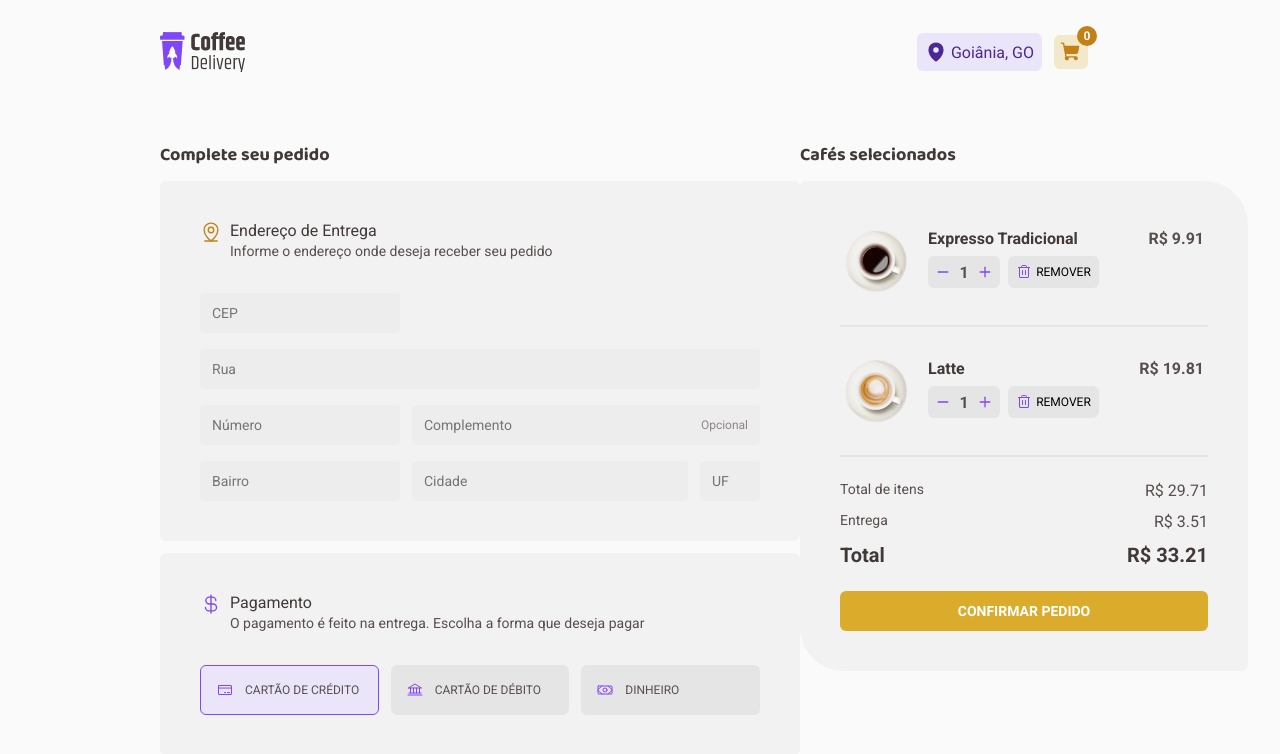
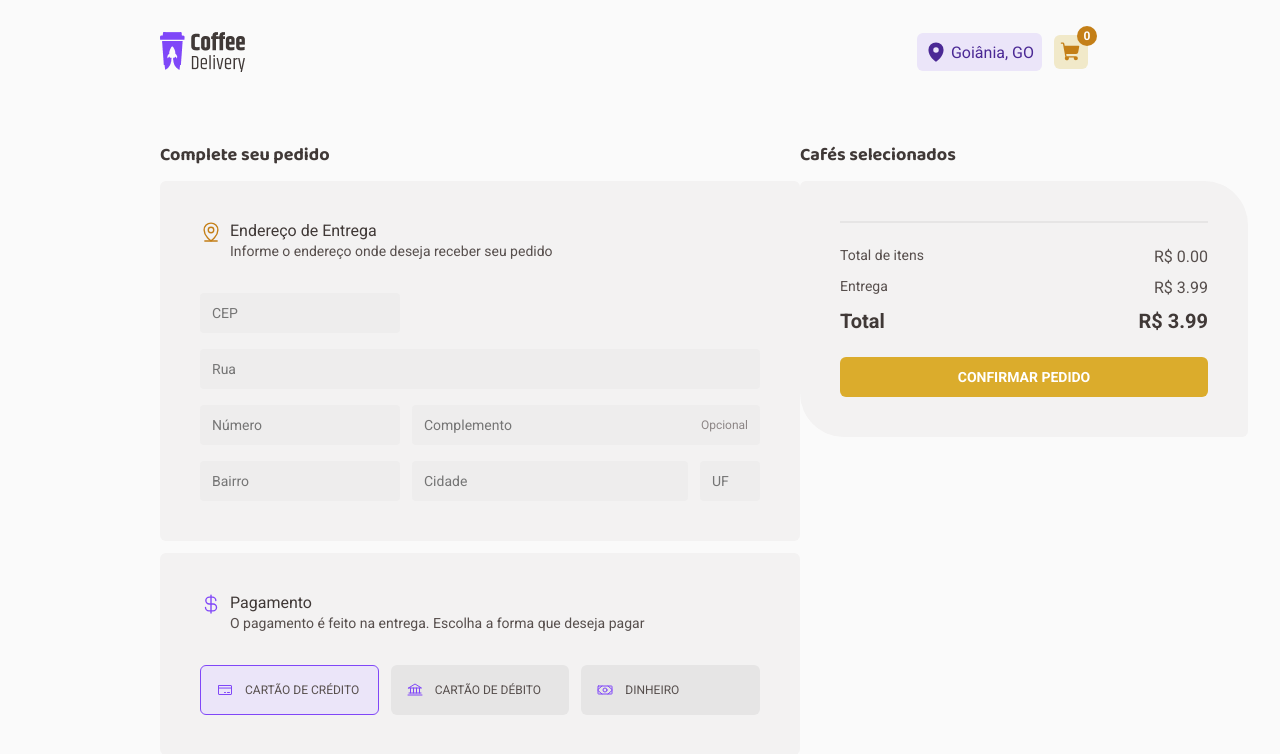
Before and after one commit to Lucasplpx/coffe-delivery, a React (Vite) app: page /checkout in a window 1280 px wide. Shown: the top 754 px of the page. Built offline with nearby package versions, Linux system fonts and the light colour scheme.

Commit message:
atualizacao logica

```diff
--- a/src/components/Carrinho/index.tsx
+++ b/src/components/Carrinho/index.tsx
@@ -1,6 +1,5 @@
 import { Counter } from '../Counter';
 import { ButtonTrash } from '../ButtonTrash';
-import americanoIcon from '../../assets/img/americano.png';
 
 import {
   ActionsContainer,
@@ -14,9 +13,22 @@ interface CarrinhoProps {
   title: string;
   price: number;
   iconCoffe: string;
+  quantity: number;
+
+  onClickMinus: () => void;
+  onClickPlus: () => void;
+  handleRemove: () => void;
 }
 
-export function Carrinho({ title, price, iconCoffe }: CarrinhoProps) {
+export function Carrinho({
+  title,
+  price,
+  iconCoffe,
+  quantity,
+  onClickMinus,
+  onClickPlus,
+  handleRemove,
+}: CarrinhoProps) {
   return (
     <CarrinhoContainer>
       <Info>
@@ -24,8 +36,10 @@ export function Carrinho({ title, price, iconCoffe }: CarrinhoProps) {
         <Details>
           <Title>{title}</Title>
           <ActionsContainer>
-            <Counter>{1}</Counter>
-            <ButtonTrash />
+            <Counter onClickMinus={onClickMinus} onClickPlus={onClickPlus}>
+              {quantity}
+            </Counter>
+            <ButtonTrash onClick={handleRemove} />
           </ActionsContainer>
         </Details>
       </Info>
--- a/src/components/ResumePayment/index.tsx
+++ b/src/components/ResumePayment/index.tsx
@@ -15,15 +15,15 @@ export function ResumePayment({
     <ResumePaymentContainer>
       <ContainerItem>
         <p>Total de itens</p>
-        <span>R$ {itensTotal}</span>
+        <span>R$ {itensTotal.toFixed(2)}</span>
       </ContainerItem>
       <ContainerItem>
         <p>Entrega</p>
-        <span>R$ {deliveryTotal}</span>
+        <span>R$ {deliveryTotal.toFixed(2)}</span>
       </ContainerItem>
       <ContainerItem>
         <p>Total</p>
-        <span>R$ {total}</span>
+        <span>R$ {total.toFixed(2)}</span>
       </ContainerItem>
     </ResumePaymentContainer>
   );
--- a/src/contexts/useCart.tsx
+++ b/src/contexts/useCart.tsx
@@ -16,8 +16,10 @@ interface Product {
 interface CartContextProps {
   products: Product[];
   amountProducts: number;
+  totalProducts: number;
   handleAddProductCart: (id: string) => void;
   handleRemoveProductCart: (id: string) => void;
+  handleDeleteProductCart: (id: string) => void;
 }
 
 const CartContext = createContext({} as CartContextProps);
@@ -89,7 +91,7 @@ export function CartContextProvider({ children }: CartContextProviderProps) {
   const [cartState, dispatch] = useReducer(
     (state: CartState, action: any) => {
       switch (action.type) {
-        case 'ADD_PRODUCT_CART': {
+        case 'ADD_AMOUNT_PRODUCT_CART': {
           return produce(state, (draft) => {
             const index = draft.products.findIndex(
               (product) => product.id === action.payload.id
@@ -106,11 +108,18 @@ export function CartContextProvider({ children }: CartContextProviderProps) {
               );
             }
 
+            const productsFiltered = draft.products.filter(
+              (product) => product.quantity > 0
+            );
+            draft.totalProducts = productsFiltered.reduce((acc, next) => {
+              return acc + next.price;
+            }, 0);
+
             return draft;
           });
         }
 
-        case 'REMOVE_PRODUCT_CART': {
+        case 'REMOVE_AMOUNT_PRODUCT_CART': {
           return produce(state, (draft) => {
             const index = draft.products.findIndex(
               (product) => product.id === action.payload.id
@@ -129,6 +138,31 @@ export function CartContextProvider({ children }: CartContextProviderProps) {
               draft.amountProducts = draft.amountProducts - 1;
             }
 
+            const productsFiltered = draft.products.filter(
+              (product) => product.quantity > 0
+            );
+            draft.totalProducts = productsFiltered.reduce((acc, next) => {
+              return acc + next.price;
+            }, 0);
+
+            return draft;
+          });
+        }
+
+        case 'DELETE_PRODUCT_CART': {
+          return produce(state, (draft) => {
+            const index = draft.products.findIndex(
+              (product) => product.id === action.payload.id
+            );
+
+            const product = draft.products[index];
+
+            draft.amountProducts = draft.amountProducts - product.quantity;
+            product.quantity = 0;
+
+            draft.totalProducts = draft.totalProducts - product.price;
+            product.price = product.priceBase;
+
             return draft;
           });
         }
@@ -145,11 +179,11 @@ export function CartContextProvider({ children }: CartContextProviderProps) {
     }
   );
 
-  const { products, amountProducts } = cartState;
+  const { products, amountProducts, totalProducts } = cartState;
 
   function handleAddProductCart(id: string) {
     dispatch({
-      type: 'ADD_PRODUCT_CART',
+      type: 'ADD_AMOUNT_PRODUCT_CART',
       payload: {
         id,
       },
@@ -158,7 +192,16 @@ export function CartContextProvider({ children }: CartContextProviderProps) {
 
   function handleRemoveProductCart(id: string) {
     dispatch({
-      type: 'REMOVE_PRODUCT_CART',
+      type: 'REMOVE_AMOUNT_PRODUCT_CART',
+      payload: {
+        id,
+      },
+    });
+  }
+
+  function handleDeleteProductCart(id: string) {
+    dispatch({
+      type: 'DELETE_PRODUCT_CART',
       payload: {
         id,
       },
@@ -169,9 +212,11 @@ export function CartContextProvider({ children }: CartContextProviderProps) {
     <CartContext.Provider
       value={{
         products,
+        totalProducts,
+        amountProducts,
         handleAddProductCart,
         handleRemoveProductCart,
-        amountProducts,
+        handleDeleteProductCart,
       }}
     >
       {children}
--- a/src/page/Checkout/index.tsx
+++ b/src/page/Checkout/index.tsx
@@ -7,11 +7,14 @@ import {
 } from 'phosphor-react';
 import { useNavigate } from 'react-router-dom';
 
+import { useCart } from '../../contexts/useCart';
+
 import { useTheme } from 'styled-components';
 import { Carrinho } from '../../components/Carrinho';
 import { CoffeCard } from '../../components/CoffeCard';
 import { Input } from '../../components/Input';
 import { SelectPayment } from '../../components/SelectPayment';
+import { ResumePayment } from '../../components/ResumePayment';
 
 import {
   ButtonConfirm,
@@ -27,11 +30,21 @@ import {
   Title,
   WrapperCoffeCard,
 } from './styles';
-import { ResumePayment } from '../../components/ResumePayment';
 
 export function Checkout() {
+  const {
+    products,
+    totalProducts,
+    handleAddProductCart,
+    handleRemoveProductCart,
+    handleDeleteProductCart,
+  } = useCart();
   const theme = useTheme();
   const navigate = useNavigate();
+
+  const productsFiltered = products.filter((product) => product.quantity > 0);
+
+  const frete = 3.99;
 
   function handleGoSuccess() {
     navigate('/checkout/success');
@@ -102,18 +115,26 @@ export function Checkout() {
         <ConfirmRequestContainer>
           <Title>Cafés selecionados</Title>
           <CoffeCardWrapper>
-            <Carrinho
-              title='Expresso Tradicional'
-              price={9.91}
-              iconCoffe='americano'
-            />
-            <Divider />
-            <Carrinho title='Latte' price={19.81} iconCoffe='latte' />
+            {productsFiltered.map((product) => (
+              <div key={product.id}>
+                <Carrinho
+                  title={product.name}
+                  price={product.price}
+                  iconCoffe={product.iconCoffe}
+                  quantity={product.quantity}
+                  onClickMinus={() => handleRemoveProductCart(product.id)}
+                  onClickPlus={() => handleAddProductCart(product.id)}
+                  handleRemove={() => handleDeleteProductCart(product.id)}
+                />
+                <Divider />
+              </div>
+            ))}
+
             <Divider />
             <ResumePayment
-              itensTotal={29.71}
-              deliveryTotal={3.51}
-              total={33.21}
+              itensTotal={totalProducts}
+              deliveryTotal={frete}
+              total={totalProducts + frete}
             />
 
             <ButtonConfirm onClick={handleGoSuccess}>
```
